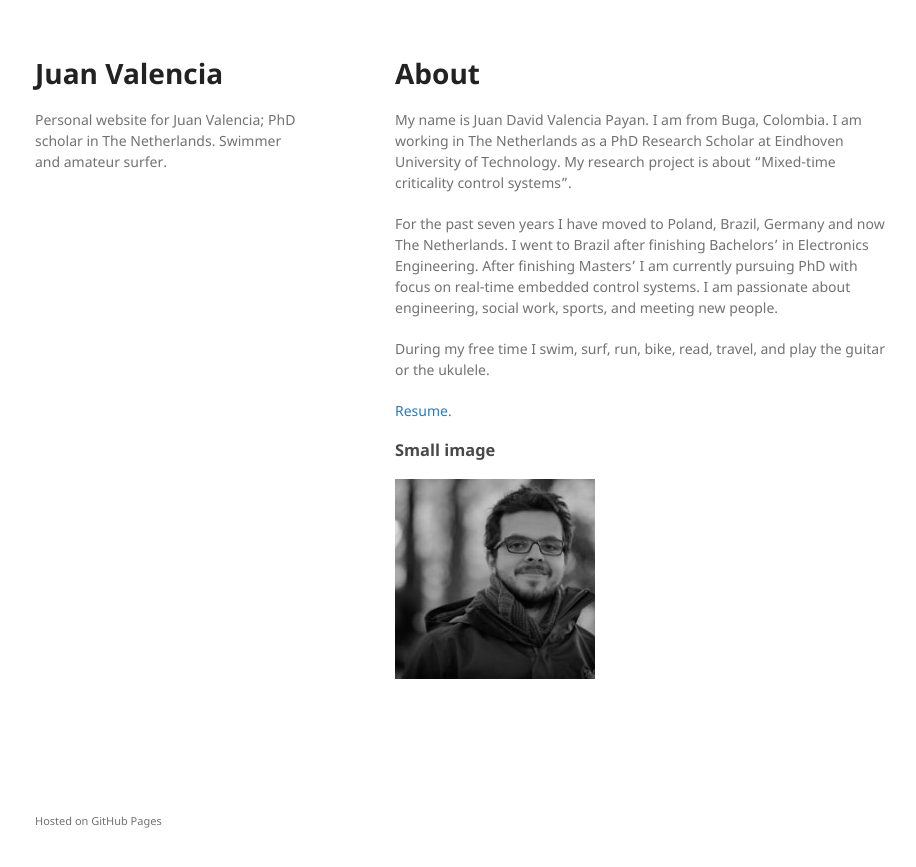
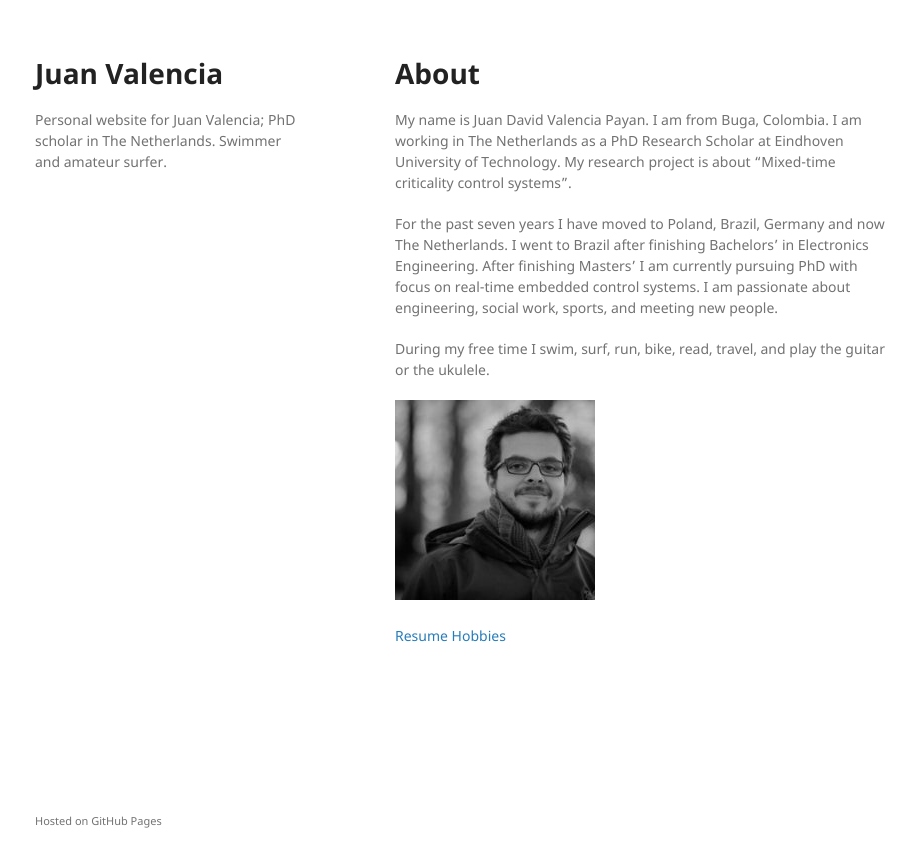
Before and after one commit to juanvalen15/juanvalen15.github.io, a Jekyll site: the page built from index.md, in a window 1280 px wide. Shown: the top 867 px of the page, without its empty margins (175-1091 px from the left). Built offline with Jekyll 4.4.1, drawn with Linux system fonts in a browser that asks for light colours; our own code applies the rules of GitHub Pages for plain Markdown files.

Commit message:
added hobbies

```diff
--- a/index.md
+++ b/index.md
@@ -10,9 +10,7 @@ For the past seven years I have moved to Poland, Brazil, Germany and now The Net
 
 During my free time I swim, surf, run, bike, read, travel, and play the guitar or the ukulele.
 
-[Resume](resume).
+![](juan.png)
 
 
-### Small image
-
-![](juan.png)
+[Resume](resume) [Hobbies](hobbies)
```
Also changed, not shown: hobbies.md (added, +9 -0 lines).
